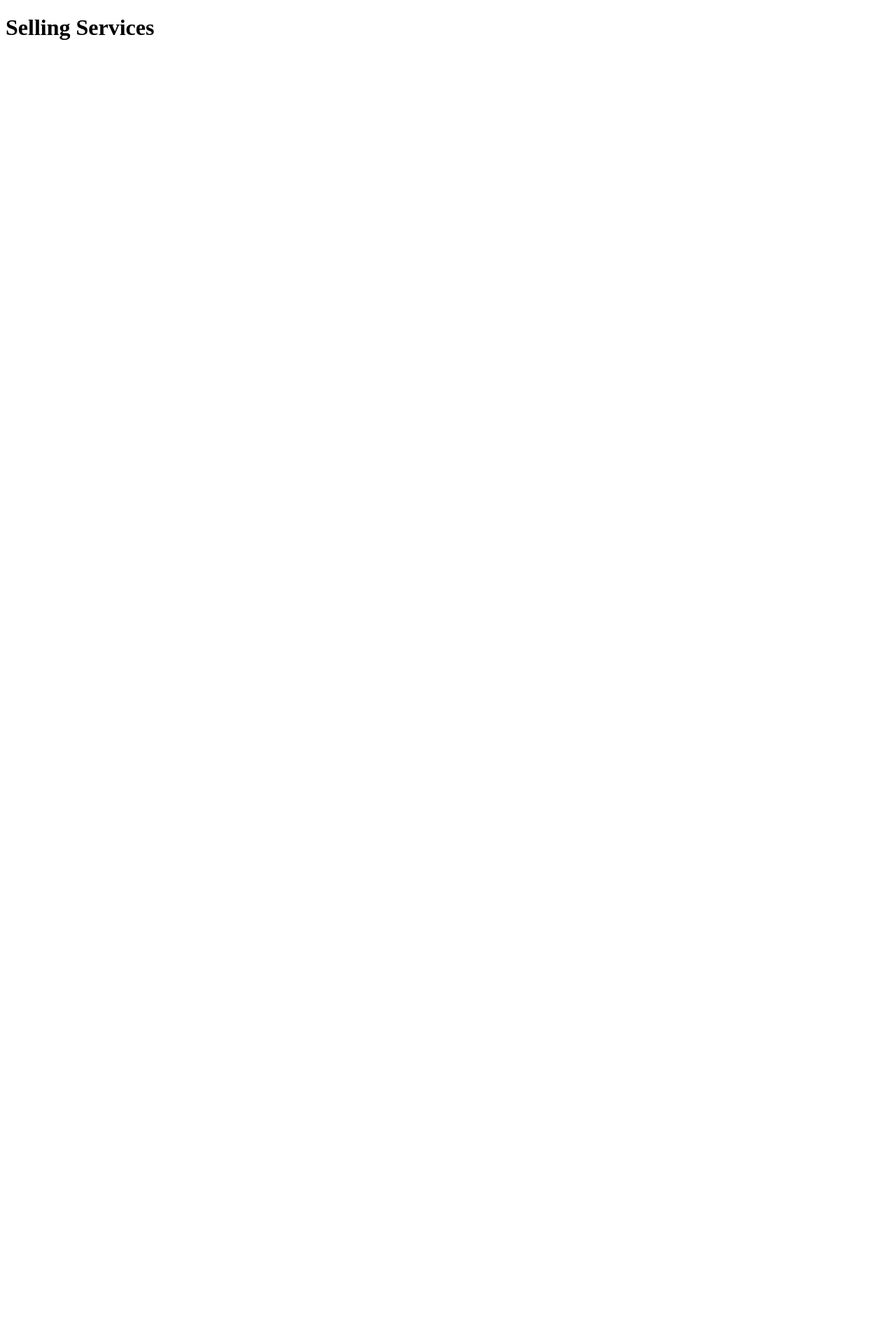
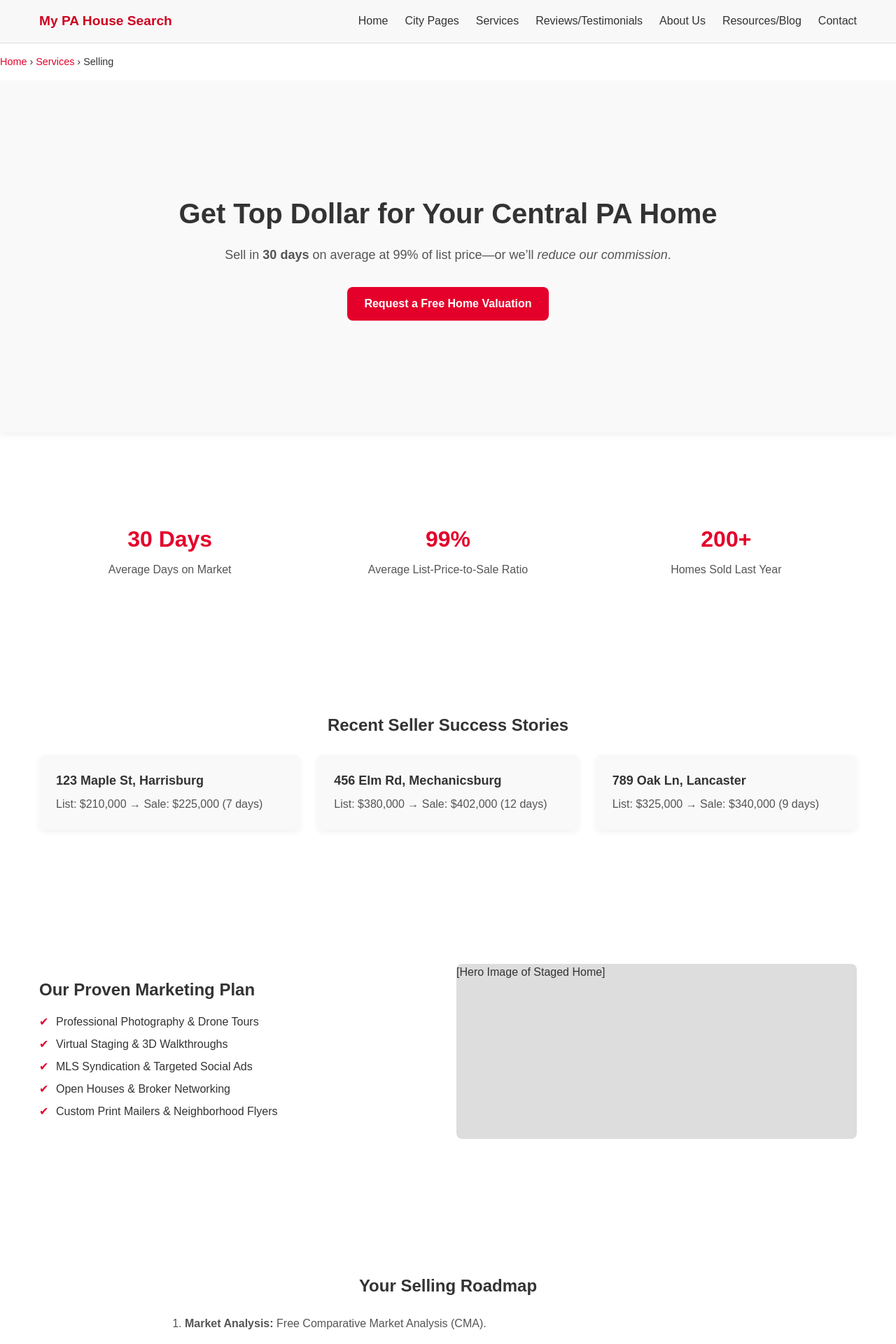
Before and after one commit to AndrewGuadi/pa-home-search, a Flask app: page /services/selling in a window 1280 px wide. Before the commit the part shown is almost empty. Shown: the top 1920 px of the page at 70% size. Before the commit the page ends 57 px from the top, so only its background shows below. Run offline with Flask 3, Linux system fonts and the light colour scheme.

Commit message:
adding the selling page

```diff
--- a/app/services/templates/services/selling.html
+++ b/app/services/templates/services/selling.html
@@ -1,10 +1,137 @@
-<!doctype html>
-<html lang="en">
-<head>
-    <meta charset="utf-8">
-    <title>Selling</title>
-</head>
-<body>
-    <h1>Selling Services</h1>
-</body>
-</html>
+{% extends 'base.html' %}
+
+{% block title %}Sell Your Home Quickly – Ruth Koup{% endblock %}
+
+{% block extra_css %}
+<link rel="stylesheet" href="{{ url_for('static', filename='css/services_selling.css') }}" />
+{% endblock %}
+
+{% block content %}
+<nav class="breadcrumb">
+  <a href="{{ url_for('main.index') }}">Home</a> ›
+  <a href="{{ url_for('services.all_services') }}">Services</a> ›
+  Selling
+</nav>
+
+<!-- HERO & VALUE PROPOSITION -->
+<section class="selling-hero">
+  <div class="container">
+    <h1>Get Top Dollar for Your Central PA Home</h1>
+    <p class="subhead">Sell in <strong>30 days</strong> on average at 99% of list price—or we’ll <em>reduce our commission</em>.</p>
+    <a href="{{ url_for('contact.contact_form') }}" class="btn-primary">Request a Free Home Valuation</a>
+  </div>
+</section>
+
+<!-- TRUST & SOCIAL PROOF -->
+<section class="trust-proof">
+  <div class="container grid-3">
+    <div class="stat">
+      <h3>30 Days</h3>
+      <p>Average Days on Market</p>
+    </div>
+    <div class="stat">
+      <h3>99%</h3>
+      <p>Average List-Price-to-Sale Ratio</p>
+    </div>
+    <div class="stat">
+      <h3>200+</h3>
+      <p>Homes Sold Last Year</p>
+    </div>
+  </div>
+</section>
+
+<!-- CASE STUDIES -->
+<section class="case-studies">
+  <div class="container">
+    <h2>Recent Seller Success Stories</h2>
+    <div class="case-grid">
+      <div class="case-card">
+        <h4>123 Maple St, Harrisburg</h4>
+        <p>List: $210,000 → Sale: $225,000 <span class="light">(7 days)</span></p>
+      </div>
+      <div class="case-card">
+        <h4>456 Elm Rd, Mechanicsburg</h4>
+        <p>List: $380,000 → Sale: $402,000 <span class="light">(12 days)</span></p>
+      </div>
+      <div class="case-card">
+        <h4>789 Oak Ln, Lancaster</h4>
+        <p>List: $325,000 → Sale: $340,000 <span class="light">(9 days)</span></p>
+      </div>
+    </div>
+  </div>
+</section>
+
+<!-- SERVICE DETAILS & MARKETING PLAN -->
+<section class="service-details">
+  <div class="container grid-2">
+    <div>
+      <h2>Our Proven Marketing Plan</h2>
+      <ul>
+        <li>Professional Photography & Drone Tours</li>
+        <li>Virtual Staging & 3D Walkthroughs</li>
+        <li>MLS Syndication & Targeted Social Ads</li>
+        <li>Open Houses & Broker Networking</li>
+        <li>Custom Print Mailers & Neighborhood Flyers</li>
+      </ul>
+    </div>
+    <div class="image-placeholder">[Hero Image of Staged Home]</div>
+  </div>
+</section>
+
+<!-- STEP-BY-STEP PROCESS -->
+<section class="process-steps">
+  <div class="container">
+    <h2>Your Selling Roadmap</h2>
+    <ol>
+      <li><strong>Market Analysis:</strong> Free Comparative Market Analysis (CMA).</li>
+      <li><strong>Prep & Staging:</strong> Professional staging consultation.</li>
+      <li><strong>Launch:</strong> Multi-channel listing & virtual tour.</li>
+      <li><strong>Negotiate:</strong> Expert offer review & guidance.</li>
+      <li><strong>Close:</strong> Coordinate inspections & paperwork.</li>
+    </ol>
+  </div>
+</section>
+
+<!-- FEES & GUARANTEES -->
+<section class="fees-guarantee">
+  <div class="container grid-2">
+    <div>
+      <h2>Competitive Commission</h2>
+      <p>Standard <strong>6%</strong> full-service commission, or <strong>4%</strong> for our limited-listing package.</p>
+    </div>
+    <div>
+      <h2>Our Guarantee</h2>
+      <p>Not satisfied? <strong>Cancel</strong> listing anytime before offer acceptance—no fees.</p>
+    </div>
+  </div>
+</section>
+
+<!-- LOCAL MARKET INSIGHTS -->
+<section class="market-insights">
+  <div class="container grid-3">
+    <div>
+      <h3>Harrisburg</h3>
+      <p>Median Price: $248,000<br>Days on Market: 9</p>
+    </div>
+    <div>
+      <h3>Mechanicsburg</h3>
+      <p>Median Price: $385,000<br>Days on Market: 5</p>
+    </div>
+    <div>
+      <h3>Lancaster</h3>
+      <p>Median Price: $278,000<br>Days on Market: 8</p>
+    </div>
+  </div>
+</section>
+
+<!-- LEAD CAPTURE & SECONDARY CTA -->
+<section class="lead-capture">
+  <div class="container">
+    <h2>Ready to Sell?</h2>
+    <p>Get your personalized Seller’s Guide and start your journey.</p>
+    <a href="{{ url_for('static', filename='assets/PA_Sellers_Guide.pdf') }}" class="btn-outline">Download Seller’s Guide</a>
+    <a href="{{ url_for('contact.contact_form') }}" class="btn-primary">Request Your CMA</a>
+  </div>
+</section>
+
+{% endblock %}
--- /dev/null
+++ b/app/static/css/services_selling.css
@@ -0,0 +1,228 @@
+/* static/css/selling.css */
+@import url('https://fonts.googleapis.com/css2?family=Inter:wght@400;500;600;700&display=swap');
+
+:root {
+  --primary: #E4002B;
+  --primary-dark: #B30E1A;
+  --text: #333333;
+  --subtext: #555555;
+  --bg: #FFFFFF;
+  --light-bg: #F9F9F9;
+  --radius: 8px;
+  --spacing: 1.5rem;
+  --shadow: 0 4px 8px rgba(0,0,0,0.05);
+  --shadow-hover: 0 8px 16px rgba(0,0,0,0.1);
+}
+
+body {
+  margin: 0;
+  font-family: 'Inter', sans-serif;
+  color: var(--text);
+  background: var(--bg);
+}
+
+.container {
+  max-width: 1200px;
+  margin: 0 auto;
+  padding: 4rem 1rem;
+}
+
+.breadcrumb {
+  font-size: 0.9rem;
+  margin: 1rem 0;
+}
+.breadcrumb a {
+  color: var(--primary);
+  text-decoration: none;
+}
+.breadcrumb a:hover {
+  text-decoration: underline;
+}
+
+section {
+  margin-bottom: 4rem;
+}
+
+/* HERO */
+.selling-hero {
+  background: var(--light-bg);
+  padding: 6rem 0;
+  text-align: center;
+  box-shadow: var(--shadow);
+}
+.selling-hero h1 {
+  font-size: 2.5rem;
+  margin-bottom: 1rem;
+}
+.selling-hero .subhead {
+  font-size: 1.125rem;
+  color: var(--subtext);
+  margin-bottom: 2rem;
+}
+.btn-primary {
+  display: inline-block;
+  background: var(--primary);
+  color: #fff;
+  padding: 0.75rem 1.5rem;
+  border-radius: var(--radius);
+  font-weight: 600;
+  text-decoration: none;
+  transition: background 0.3s ease;
+}
+.btn-primary:hover {
+  background: var(--primary-dark);
+}
+
+/* TRUST & SOCIAL PROOF */
+.trust-proof .grid-3 {
+  display: grid;
+  grid-template-columns: repeat(auto-fit, minmax(200px,1fr));
+  gap: var(--spacing);
+  text-align: center;
+}
+.trust-proof .stat h3 {
+  font-size: 2rem;
+  margin-bottom: 0.5rem;
+  color: var(--primary);
+}
+.trust-proof .stat p {
+  margin: 0;
+  color: var(--subtext);
+}
+
+/* CASE STUDIES */
+.case-studies h2 {
+  text-align: center;
+  margin-bottom: var(--spacing);
+}
+.case-studies .case-grid {
+  display: grid;
+  grid-template-columns: repeat(auto-fit, minmax(250px,1fr));
+  gap: var(--spacing);
+}
+.case-studies .case-card {
+  background: var(--light-bg);
+  padding: var(--spacing);
+  border-radius: var(--radius);
+  box-shadow: var(--shadow);
+}
+.case-studies .case-card h4 {
+  margin: 0 0 0.5rem;
+  font-size: 1.125rem;
+}
+.case-studies .case-card p {
+  margin: 0;
+  color: var(--subtext);
+}
+
+/* SERVICE DETAILS & MARKETING PLAN */
+.service-details .grid-2 {
+  display: grid;
+  grid-template-columns: 1fr 1fr;
+  gap: var(--spacing);
+  align-items: center;
+}
+.service-details h2 {
+  margin-bottom: 1rem;
+}
+.service-details ul {
+  list-style: none;
+  padding: 0;
+}
+.service-details ul li {
+  margin-bottom: 0.5rem;
+  position: relative;
+  padding-left: 1.5rem;
+}
+.service-details ul li::before {
+  content: '✔';
+  position: absolute;
+  left: 0;
+  color: var(--primary);
+}
+.service-details .image-placeholder {
+  background: #ddd;
+  height: 250px;
+  border-radius: var(--radius);
+}
+
+/* PROCESS STEPS */
+.process-steps h2 {
+  text-align: center;
+  margin-bottom: var(--spacing);
+}
+.process-steps ol {
+  max-width: 800px;
+  margin: 0 auto;
+  padding-left: 1.5rem;
+}
+.process-steps li {
+  margin-bottom: 1rem;
+  font-weight: 500;
+  color: var(--subtext);
+}
+
+/* FEES & GUARANTEES */
+.fees-guarantee .grid-2 {
+  display: grid;
+  grid-template-columns: 1fr 1fr;
+  gap: var(--spacing);
+  align-items: center;
+}
+.fees-guarantee h2 {
+  margin-bottom: 0.5rem;
+}
+
+/* MARKET INSIGHTS */
+.market-insights .grid-3 {
+  display: grid;
+  grid-template-columns: repeat(auto-fit, minmax(200px,1fr));
+  gap: var(--spacing);
+  text-align: center;
+}
+.market-insights h3 {
+  margin-bottom: 0.5rem;
+}
+.market-insights p {
+  margin: 0;
+  color: var(--subtext);
+}
+
+/* LEAD CAPTURE */
+.lead-capture {
+  text-align: center;
+}
+.lead-capture h2 {
+  margin-bottom: 1rem;
+}
+.lead-capture p {
+  margin-bottom: var(--spacing);
+  color: var(--subtext);
+}
+.lead-capture .btn-outline {
+  display: inline-block;
+  border: 2px solid var(--primary);
+  color: var(--primary);
+  padding: 0.75rem 1.5rem;
+  border-radius: var(--radius);
+  text-decoration: none;
+  font-weight: 600;
+  margin-right: 1rem;
+  transition: background 0.3s ease, color 0.3s ease;
+}
+.lead-capture .btn-outline:hover {
+  background: var(--primary);
+  color: #fff;
+}
+
+/* Responsive */
+@media (max-width: 768px) {
+  .service-details .grid-2,
+  .fees-guarantee .grid-2 {
+    grid-template-columns: 1fr;
+  }
+  .trust-proof .grid-3,
+  .market-insights .grid-3 {
+    grid-template-columns: 1fr;
+  }
+}
```
Also changed, not shown: app/property_search/templates/property_search/search.html (deleted, +0 -11 lines).
